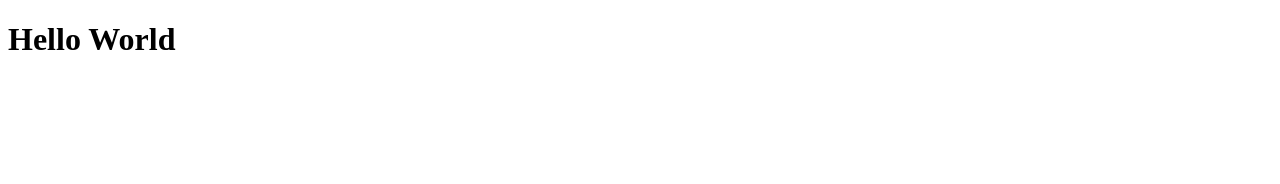
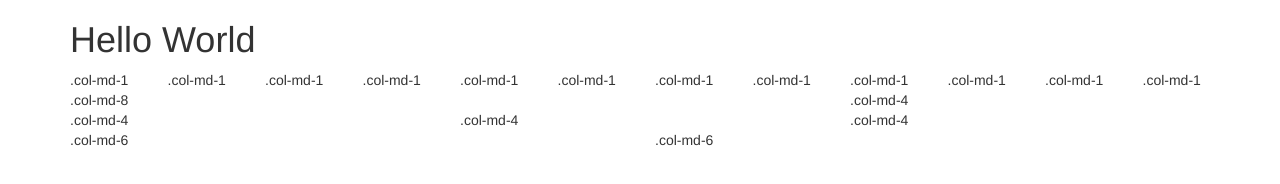
Before and after one commit to ttoeychildhood/ttoeychildhood.github.io, a plain HTML site: page index.html in a window 1280 px wide. Drawn offline with nearby package versions, Linux system fonts and the light colour scheme.

Commit message:
add feature/design

```diff
--- a/index.html
+++ b/index.html
@@ -1,10 +1,51 @@
 <!DOCTYPE html>
 <html>
   <head>
+    <!-- Latest compiled and minified CSS -->
+    <link rel="stylesheet" href="https://maxcdn.bootstrapcdn.com/bootstrap/3.3.7/css/bootstrap.min.css" integrity="sha384-BVYiiSIFeK1dGmJRAkycuHAHRg32OmUcww7on3RYdg4Va+PmSTsz/K68vbdEjh4u" crossorigin="anonymous">
+    <!-- Optional theme -->
+    <link rel="stylesheet" href="https://maxcdn.bootstrapcdn.com/bootstrap/3.3.7/css/bootstrap-theme.min.css" integrity="sha384-rHyoN1iRsVXV4nD0JutlnGaslCJuC7uwjduW9SVrLvRYooPp2bWYgmgJQIXwl/Sp" crossorigin="anonymous">
+    <!-- Latest compiled and minified JavaScript -->
+    <script src="https://maxcdn.bootstrapcdn.com/bootstrap/3.3.7/js/bootstrap.min.js" integrity="sha384-Tc5IQib027qvyjSMfHjOMaLkfuWVxZxUPnCJA7l2mCWNIpG9mGCD8wGNIcPD7Txa" crossorigin="anonymous"></script>
+
+    <meta name="viewport" content="width=device-width, initial-scale=1">
+
     <meta charset="utf-8">
-    <title></title>
+    <title>Test Github</title>
   </head>
+
   <body>
-    <h1>Hello World</h1>
+
+    <div class="container">
+      <h1>Hello World</h1>
+      <div class="row">
+        <div class="col-md-1 col-xs-1">.col-md-1</div>
+        <div class="col-md-1 col-xs-1">.col-md-1</div>
+        <div class="col-md-1 col-xs-1">.col-md-1</div>
+        <div class="col-md-1">.col-md-1</div>
+        <div class="col-md-1">.col-md-1</div>
+        <div class="col-md-1">.col-md-1</div>
+        <div class="col-md-1">.col-md-1</div>
+        <div class="col-md-1">.col-md-1</div>
+        <div class="col-md-1">.col-md-1</div>
+        <div class="col-md-1">.col-md-1</div>
+        <div class="col-md-1">.col-md-1</div>
+        <div class="col-md-1">.col-md-1</div>
+      </div>
+      <div class="row">
+        <div class="col-md-8">.col-md-8</div>
+        <div class="col-md-4">.col-md-4</div>
+      </div>
+      <div class="row">
+        <div class="col-md-4">.col-md-4</div>
+        <div class="col-md-4">.col-md-4</div>
+        <div class="col-md-4">.col-md-4</div>
+      </div>
+      <div class="row">
+        <div class="col-md-6">.col-md-6</div>
+        <div class="col-md-6">.col-md-6</div>
+      </div>
+    </div>
+
   </body>
 </html>
```
